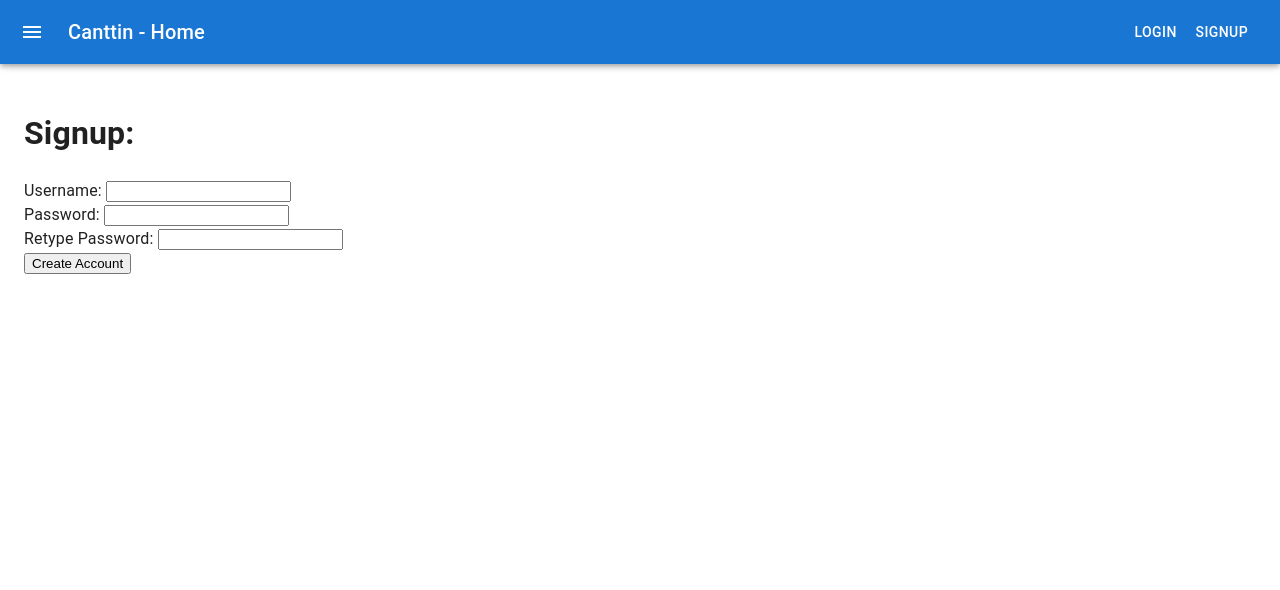
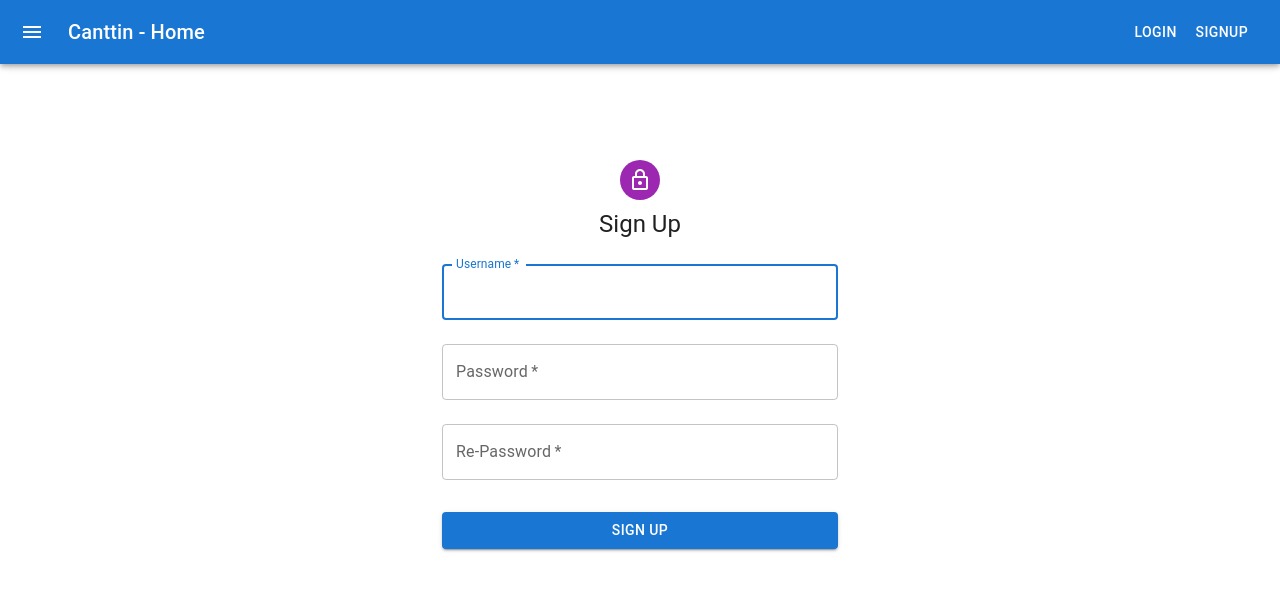
Before and after one commit to OmarThinks/Cantiin-React-MaterialUI, a React (Create React App) app in the folder Cantiin-React-MaterialUI/: page /signup in a window 1280 px wide. Shown: the top 590 px of the page. Built offline with nearby package versions, Linux system fonts and the light colour scheme; no server answers.

Commit message:
Moved test to Sign up

```diff
--- a/Cantiin-React-MaterialUI/src/Routes/Auth/Signup.js
+++ b/Cantiin-React-MaterialUI/src/Routes/Auth/Signup.js
@@ -1,27 +1,180 @@
-import React from "react";
+import React,  {useState, useContext} from "react";
+import Avatar from "@mui/material/Avatar";
+import Button from "@mui/material/Button";
+import CssBaseline from "@mui/material/CssBaseline";
+import TextField from "@mui/material/TextField";
+import FormControlLabel from "@mui/material/FormControlLabel";
+import Checkbox from "@mui/material/Checkbox";
+import Link from "@mui/material/Link";
+import Grid from "@mui/material/Grid";
+import Box from "@mui/material/Box";
+import LockOutlinedIcon from "@mui/icons-material/LockOutlined";
+import Typography from "@mui/material/Typography";
+import Container from "@mui/material/Container";
+import { createTheme, ThemeProvider } from "@mui/material/styles";
+
+import AuthContext from "../../Contexts/Authentication";
+import fetchers from "../../Functions/fetchers";
 
 
-// import Sign
 
-import SignupForm from "../../Components/forms/auth/signup";
+function Copyright(props) {
+	return (
+		<Typography variant="body2" color="text.secondary" align="center" {...props}>
+			{"Copyright © "}
+			<Link color="inherit" href="https://mui.com/">
+        Your Website
+			</Link>{" "}
+			{new Date().getFullYear()}
+			{"."}
+		</Typography>
+	);
+}
+
+const theme = createTheme();
+
+export default function SignIn() {
+	const {successfulUserResponse} = useContext(AuthContext);
+
+
+	const [errMessage,setErrorMessage] = useState("");
+	const [formErrors,setFormErrors] = useState({username:"", password:"",repassword:""});
+
+	const handleSubmit = (event) =>{
+		event.preventDefault();
+		const formData = new FormData(event.currentTarget);
+		const username=  formData.get("username");
+		const password= formData.get("password");
+		const repassword= formData.get("repassword");
+		setErrorMessage("");
+		setFormErrors({username:"", password:"", repassword:""});
+		console.log(username);
+		console.log(password);
+		console.log(repassword);
+		if(password !== repassword){
+			console.log("Password mismatch");
+			setFormErrors({repassword:"Password Mismatch"});return;}
+
+
+
+		fetchers.auth.signup({username, password})
+			.then(function (response) {
+				successfulUserResponse(response);
+				window.location.replace("/");
+			})
+			.catch(function (error) {
+				console.log();
+				//setErrorMessage("Wrong Username or Password");
+
+				let data = error.response.data;
+				console.log(data);
+				setFormErrors({...formErrors, ...data});
+			})
+			.catch(()=>{
+				console.log("second error");
+				setErrorMessage("Something went wrong");
+			});
+
+	};
+
+
+	const handleChange=(e)=>{
+		setFormErrors(
+			{
+					...formErrors,
+					[e.target.name]:""
+			}
+		);
+	};
 
 
 
 
 
-const SignupRoute = (props) => {
 
 
-	return <div>
-
-		<h1>
-      Signup:
-		</h1>
-
-		<SignupForm/>
 
 
-	</div>;
-};
 
-export default SignupRoute;
+
+
+
+
+	return (
+		<ThemeProvider theme={theme}>
+			<Container component="main" maxWidth="xs">
+				<CssBaseline />
+				<Box
+					sx={{
+						marginTop: 8,
+						display: "flex",
+						flexDirection: "column",
+						alignItems: "center",
+					}}
+					>
+					<Avatar sx={{ m: 1, bgcolor: "secondary.main" }}>
+						<LockOutlinedIcon />
+					</Avatar>
+					<Typography component="h1" variant="h5">
+            			Sign Up
+					</Typography>
+					<Box component="form" onSubmit={handleSubmit} noValidate sx={{ mt: 1 }}>
+						<TextField
+							margin="normal"
+							required
+							fullWidth
+							id="username"
+							label="Username"
+							name="username"
+							autoFocus
+							error={formErrors.username?true:false}
+							helperText={formErrors.username||undefined}
+							onChange={handleChange}
+
+						/>
+						<TextField
+							margin="normal"
+							required
+							fullWidth
+							name="password"
+							label="Password"
+							type="password"
+							id="password"
+							error={formErrors.password?true:false}
+							helperText={formErrors.password||undefined}
+							onChange={handleChange}
+						/>
+						<TextField
+							margin="normal"
+							required
+							fullWidth
+							name="repassword"
+							label="Re-Password"
+							type="password"
+							id="repassword"
+							error={formErrors.repassword?true:false}
+							helperText={formErrors.repassword||undefined}
+							onChange={handleChange}
+						/>
+						<Typography sx={{
+							display:"flex",
+							justifyContent:"center",
+							color: "error.main"
+						}}>
+							{errMessage}
+						</Typography>
+						<Button
+							type="submit"
+							fullWidth
+							variant="contained"
+							sx={{ mt: 3, mb: 2 }}
+						>
+              			Sign Up
+						</Button>
+
+					</Box>
+				</Box>
+			</Container>
+		</ThemeProvider>
+	);
+}
--- a/Cantiin-React-MaterialUI/src/Routes/Test.js
+++ b/Cantiin-React-MaterialUI/src/Routes/Test.js
@@ -57,7 +57,7 @@ export default function SignIn() {
 
 
 
-		fetchers.auth.login({username, password})
+		fetchers.auth.signup({username, password})
 			.then(function (response) {
 				successfulUserResponse(response);
 				window.location.replace("/");
```
